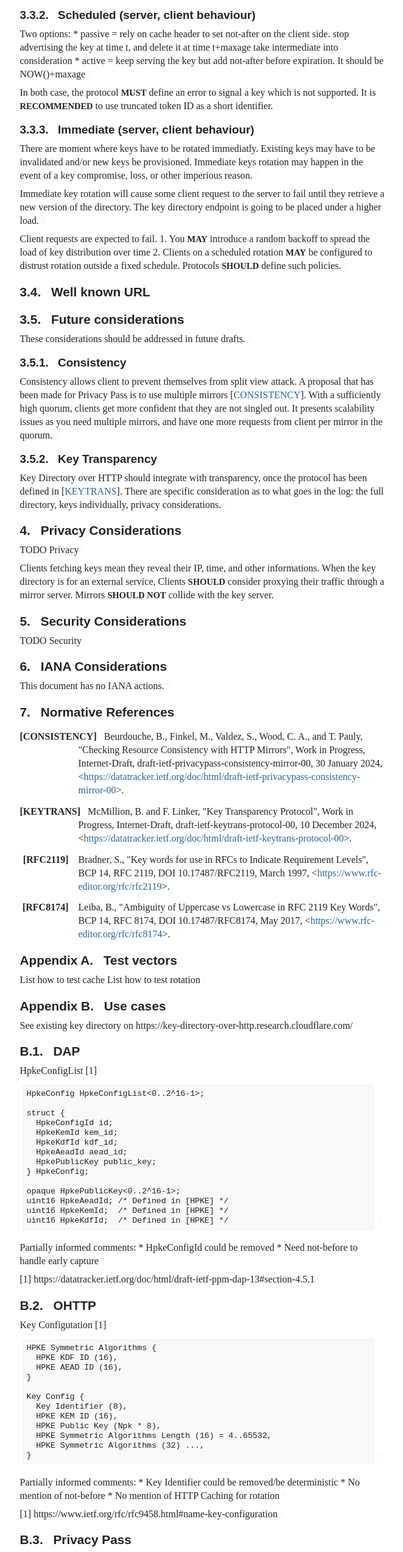
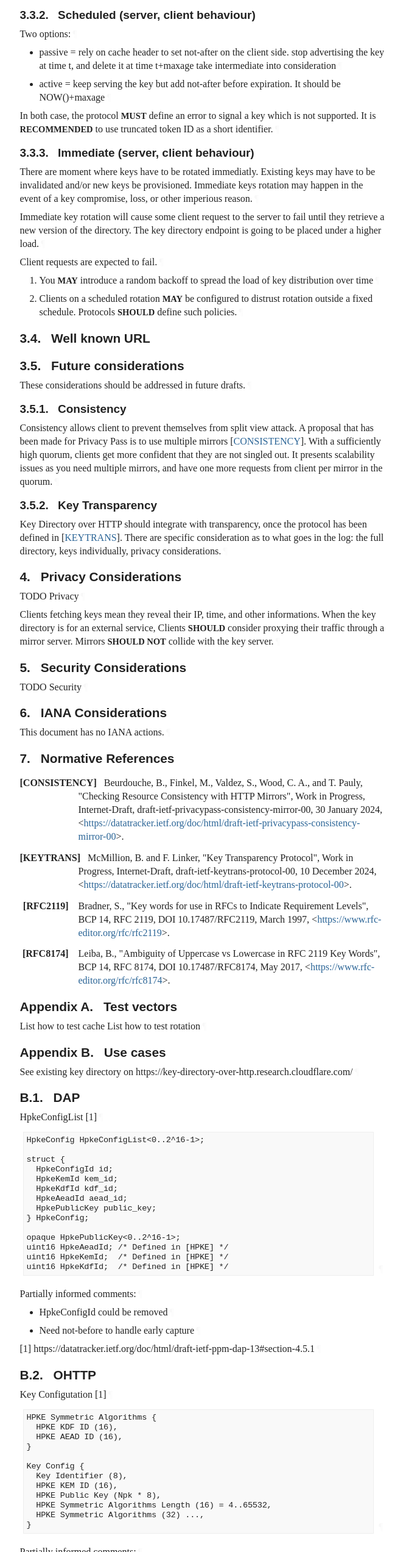
Before and after one commit to thibmeu/draft-darling-key-directory-over-http, a plain HTML site: page draft-darling-ohai-hpke-key-directory-over-http.html in a window 1280 px wide. Shown: the part 2416-4961 px from the top of the page at 61% size, without its empty margins (92-754 px from the left). Drawn offline with Linux system fonts and the light colour scheme; a web font is replaced by a local one.

Commit message:
Script updating gh-pages from 80c8c52. [ci skip]

```diff
--- a/draft-darling-ohai-hpke-key-directory-over-http.html
+++ b/draft-darling-ohai-hpke-key-directory-over-http.html
@@ -1397,14 +1397,20 @@ while (truncated_key_id is not unique)
           <h4 id="name-scheduled-server-client-beh">
 <a href="#section-3.3.2" class="section-number selfRef">3.3.2. </a><a href="#name-scheduled-server-client-beh" class="section-name selfRef">Scheduled (server, client behaviour)</a>
           </h4>
-<p id="section-3.3.2-1">Two options:
-* passive = rely on cache header to set not-after on the client side. stop
-  advertising the key at time t, and delete it at time t+maxage
-  take intermediate into consideration
-* active = keep serving the key but add not-after before expiration. It should
-  be NOW()+maxage<a href="#section-3.3.2-1" class="pilcrow">¶</a></p>
-<p id="section-3.3.2-2">In both case, the protocol <span class="bcp14">MUST</span> define an error to signal a key which is not
-supported. It is <span class="bcp14">RECOMMENDED</span> to use truncated token ID as a short identifier.<a href="#section-3.3.2-2" class="pilcrow">¶</a></p>
+<p id="section-3.3.2-1">Two options:<a href="#section-3.3.2-1" class="pilcrow">¶</a></p>
+<ul class="normal">
+<li class="normal" id="section-3.3.2-2.1">
+              <p id="section-3.3.2-2.1.1">passive = rely on cache header to set not-after on the client side. stop
+advertising the key at time t, and delete it at time t+maxage
+take intermediate into consideration<a href="#section-3.3.2-2.1.1" class="pilcrow">¶</a></p>
+</li>
+            <li class="normal" id="section-3.3.2-2.2">
+              <p id="section-3.3.2-2.2.1">active = keep serving the key but add not-after before expiration. It should
+be NOW()+maxage<a href="#section-3.3.2-2.2.1" class="pilcrow">¶</a></p>
+</li>
+          </ul>
+<p id="section-3.3.2-3">In both case, the protocol <span class="bcp14">MUST</span> define an error to signal a key which is not
+supported. It is <span class="bcp14">RECOMMENDED</span> to use truncated token ID as a short identifier.<a href="#section-3.3.2-3" class="pilcrow">¶</a></p>
 </section>
 </div>
 <div id="immediate-server-client-behaviour">
@@ -1418,11 +1424,17 @@ may happen in the event of a key compromise, loss, or other imperious reason.<a
 <p id="section-3.3.3-2">Immediate key rotation will cause some client request to the server to fail
 until they retrieve a new version of the directory. The key directory endpoint
 is going to be placed under a higher load.<a href="#section-3.3.3-2" class="pilcrow">¶</a></p>
-<p id="section-3.3.3-3">Client requests are expected to fail.
-1. You <span class="bcp14">MAY</span> introduce a random backoff to spread the load of key distribution over
-time
-2. Clients on a scheduled rotation <span class="bcp14">MAY</span> be configured to distrust rotation outside
-a fixed schedule. Protocols <span class="bcp14">SHOULD</span> define such policies.<a href="#section-3.3.3-3" class="pilcrow">¶</a></p>
+<p id="section-3.3.3-3">Client requests are expected to fail.<a href="#section-3.3.3-3" class="pilcrow">¶</a></p>
+<ol start="1" type="1" class="normal type-1" id="section-3.3.3-4">
+<li id="section-3.3.3-4.1">
+              <p id="section-3.3.3-4.1.1">You <span class="bcp14">MAY</span> introduce a random backoff to spread the load of key distribution over
+time<a href="#section-3.3.3-4.1.1" class="pilcrow">¶</a></p>
+</li>
+            <li id="section-3.3.3-4.2">
+              <p id="section-3.3.3-4.2.1">Clients on a scheduled rotation <span class="bcp14">MAY</span> be configured to distrust rotation outside
+a fixed schedule. Protocols <span class="bcp14">SHOULD</span> define such policies.<a href="#section-3.3.3-4.2.1" class="pilcrow">¶</a></p>
+</li>
+          </ol>
 </section>
 </div>
 </section>
@@ -1561,10 +1573,16 @@ uint16 HpkeKemId;  /* Defined in [HPKE] */
 uint16 HpkeKdfId;  /* Defined in [HPKE] */
 </pre><a href="#appendix-B.1-2" class="pilcrow">¶</a>
 </div>
-<p id="appendix-B.1-3">Partially informed comments:
-* HpkeConfigId could be removed
-* Need not-before to handle early capture<a href="#appendix-B.1-3" class="pilcrow">¶</a></p>
-<p id="appendix-B.1-4">[1] https://datatracker.ietf.org/doc/html/draft-ietf-ppm-dap-13#section-4.5.1<a href="#appendix-B.1-4" class="pilcrow">¶</a></p>
+<p id="appendix-B.1-3">Partially informed comments:<a href="#appendix-B.1-3" class="pilcrow">¶</a></p>
+<ul class="normal">
+<li class="normal" id="appendix-B.1-4.1">
+            <p id="appendix-B.1-4.1.1">HpkeConfigId could be removed<a href="#appendix-B.1-4.1.1" class="pilcrow">¶</a></p>
+</li>
+          <li class="normal" id="appendix-B.1-4.2">
+            <p id="appendix-B.1-4.2.1">Need not-before to handle early capture<a href="#appendix-B.1-4.2.1" class="pilcrow">¶</a></p>
+</li>
+        </ul>
+<p id="appendix-B.1-5">[1] https://datatracker.ietf.org/doc/html/draft-ietf-ppm-dap-13#section-4.5.1<a href="#appendix-B.1-5" class="pilcrow">¶</a></p>
 </section>
 </div>
 <div id="ohttp">
@@ -1589,11 +1607,19 @@ Key Config {
 }
 </pre><a href="#appendix-B.2-2" class="pilcrow">¶</a>
 </div>
-<p id="appendix-B.2-3">Partially informed comments:
-* Key Identifier could be removed/be deterministic
-* No mention of not-before
-* No mention of HTTP Caching for rotation<a href="#appendix-B.2-3" class="pilcrow">¶</a></p>
-<p id="appendix-B.2-4">[1] https://www.ietf.org/rfc/rfc9458.html#name-key-configuration<a href="#appendix-B.2-4" class="pilcrow">¶</a></p>
+<p id="appendix-B.2-3">Partially informed comments:<a href="#appendix-B.2-3" class="pilcrow">¶</a></p>
+<ul class="normal">
+<li class="normal" id="appendix-B.2-4.1">
+            <p id="appendix-B.2-4.1.1">Key Identifier could be removed/be deterministic<a href="#appendix-B.2-4.1.1" class="pilcrow">¶</a></p>
+</li>
+          <li class="normal" id="appendix-B.2-4.2">
+            <p id="appendix-B.2-4.2.1">No mention of not-before<a href="#appendix-B.2-4.2.1" class="pilcrow">¶</a></p>
+</li>
+          <li class="normal" id="appendix-B.2-4.3">
+            <p id="appendix-B.2-4.3.1">No mention of HTTP Caching for rotation<a href="#appendix-B.2-4.3.1" class="pilcrow">¶</a></p>
+</li>
+        </ul>
+<p id="appendix-B.2-5">[1] https://www.ietf.org/rfc/rfc9458.html#name-key-configuration<a href="#appendix-B.2-5" class="pilcrow">¶</a></p>
 </section>
 </div>
 <div id="privacy-pass">
```
Also changed, not shown: draft-darling-ohai-hpke-key-directory-over-http.txt (+28 -14 lines).
